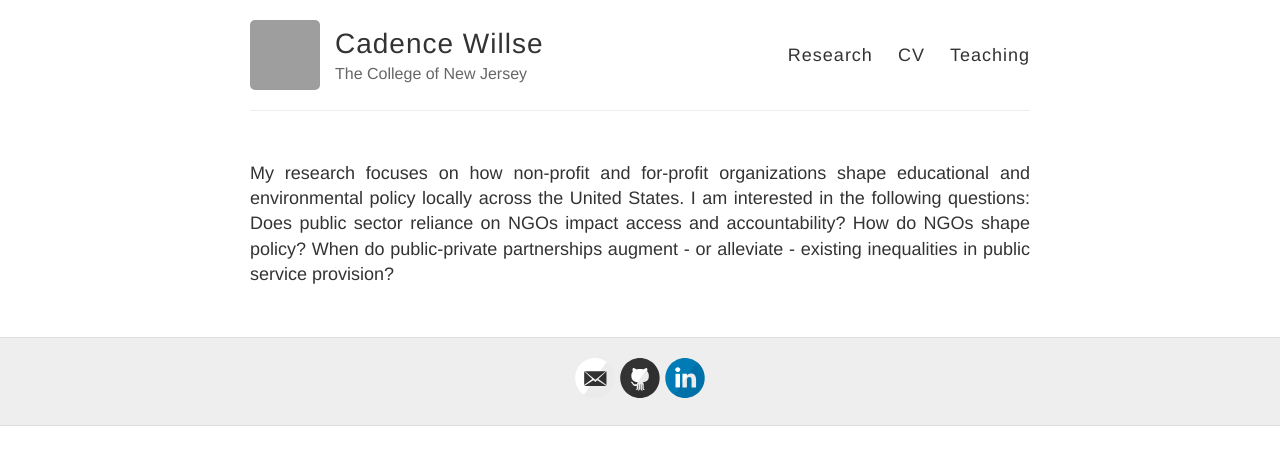
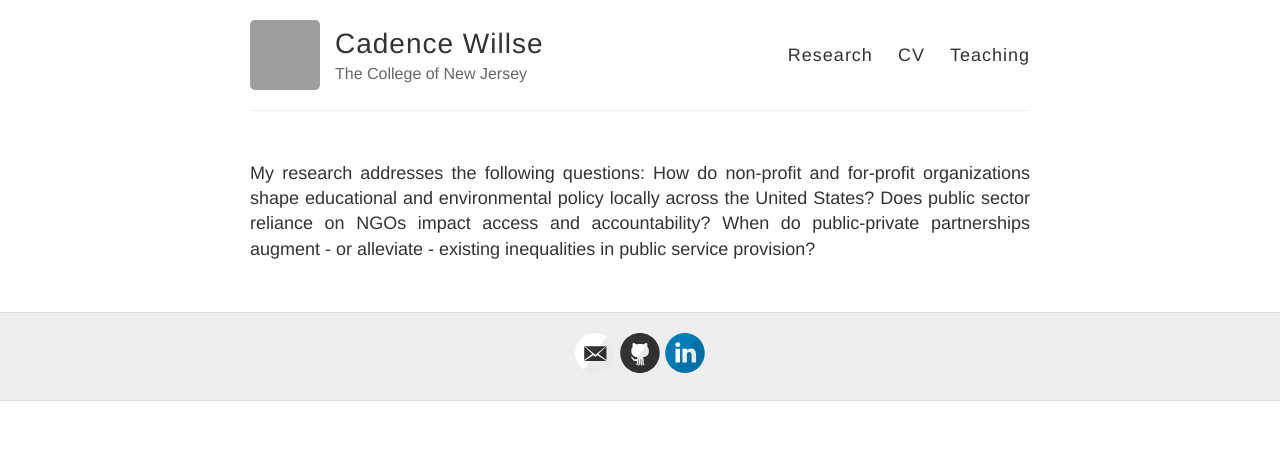
Before and after one commit to cadencewillse/cadencewillse.github.io, a Jekyll site: the page built from research.md, in a window 1280 px wide. Shown: the top 465 px of the page. Built offline with Jekyll 4.4.1, drawn with Linux system fonts in a browser that asks for light colours; grey boxes are pictures that could not be loaded.

Commit message:
Update research.md

```diff
--- a/research.md
+++ b/research.md
@@ -4,4 +4,4 @@ title: Research
 permalink: /research/
 ---
 
-My research focuses on how non-profit and for-profit organizations shape educational and environmental policy locally across the United States. I am interested in the following questions: Does public sector reliance on NGOs impact access and accountability?   How do NGOs shape policy? When do public-private partnerships augment - or alleviate - existing inequalities in public service provision?
+My research addresses the following questions: How do non-profit and for-profit organizations shape educational and environmental policy locally across the United States? Does public sector reliance on NGOs impact access and accountability? When do public-private partnerships augment - or alleviate - existing inequalities in public service provision?
```
